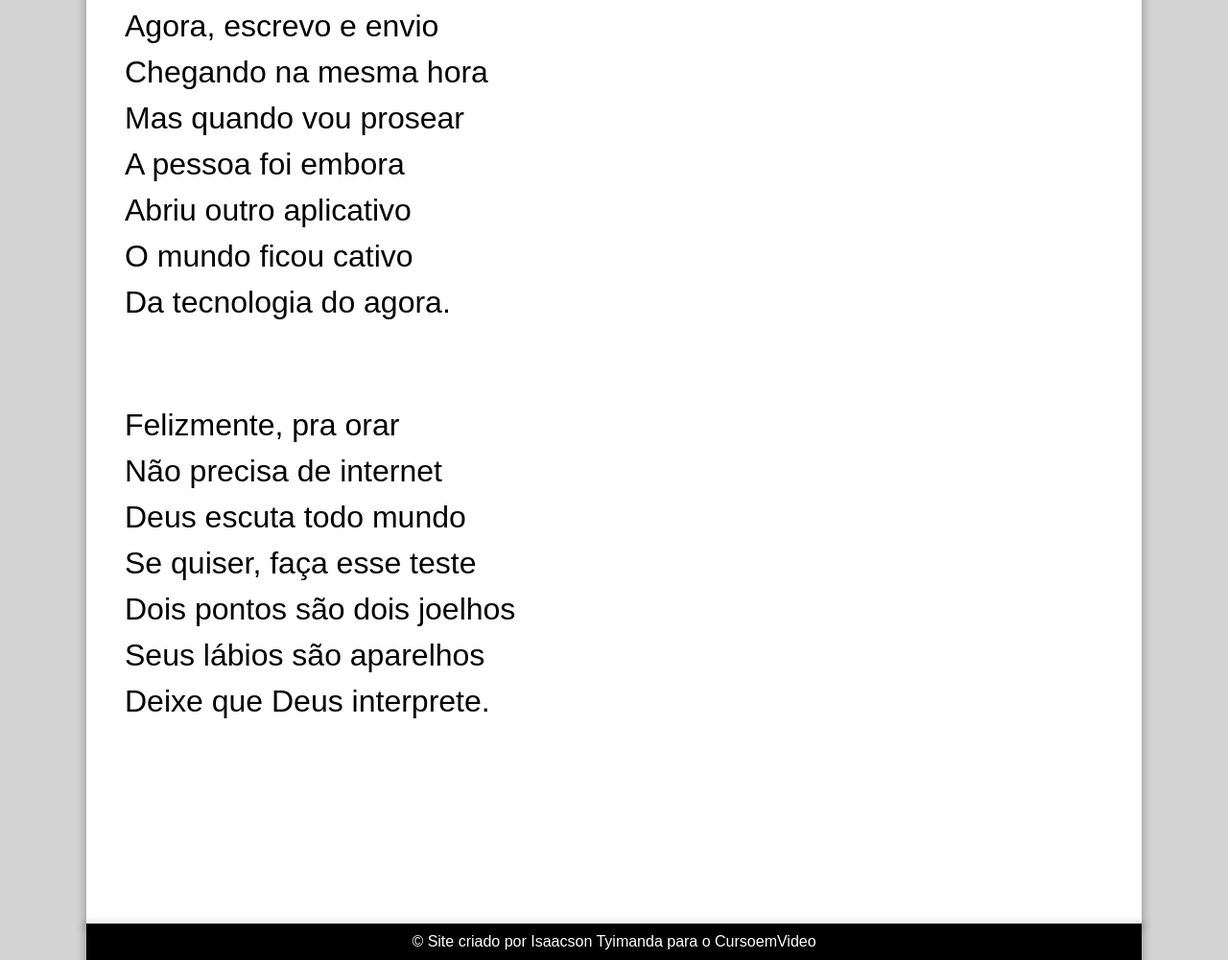
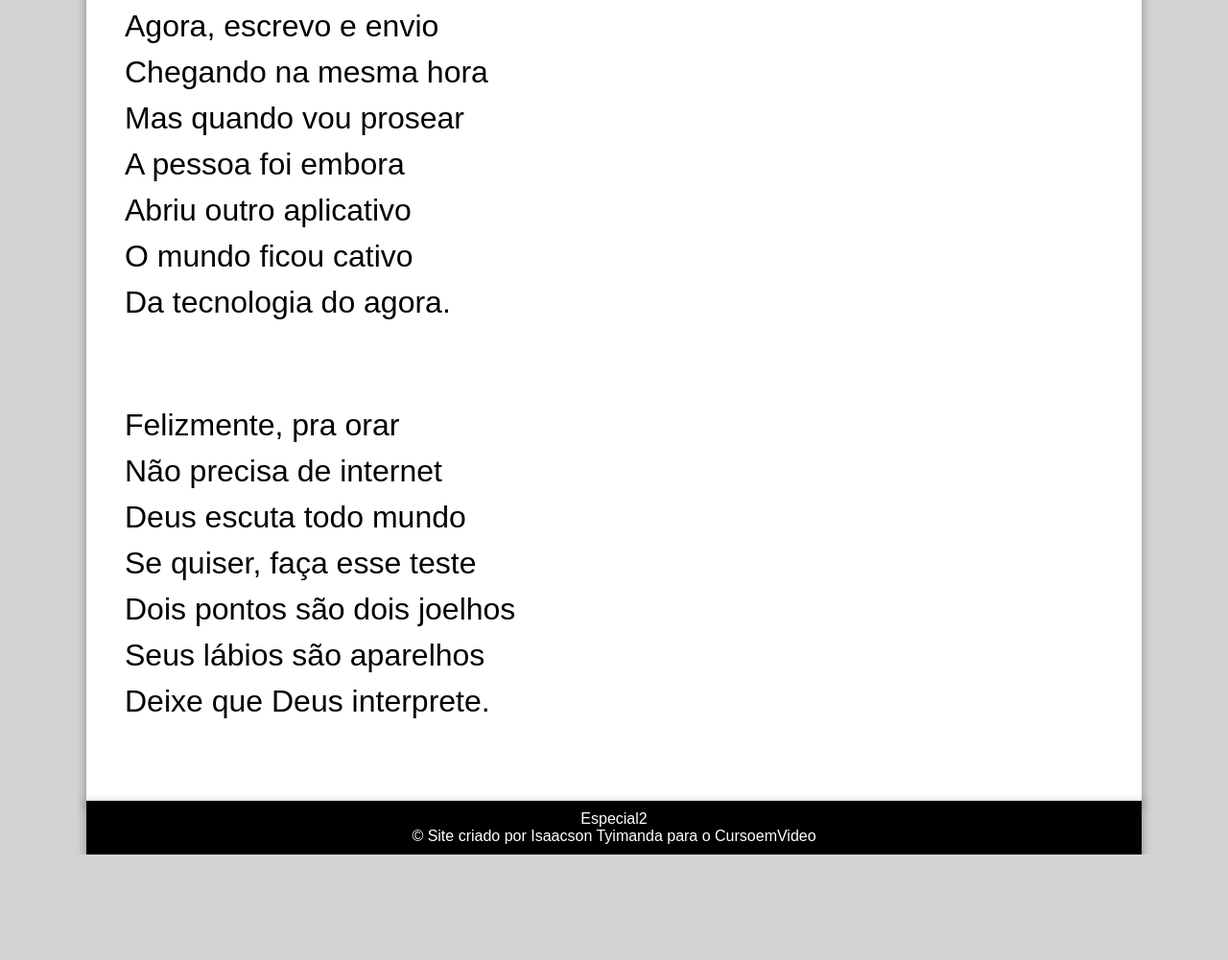
Before and after one commit to isaacsontyimanda/cordel-moderno-v.3.0, a plain HTML site: page index.html in a window 1280 px wide. Shown: the part 2755-3756 px from the top of the page at 96% size. After the commit the page ends 3646 px from the top, so only its background shows below. Drawn offline with Linux system fonts and the light colour scheme.

Commit message:
Update index.html

```diff
--- a/index.html
+++ b/index.html
@@ -90,10 +90,10 @@
                         Seus lábios são aparelhos <br>
                         Deixe que Deus interprete.
                     </p>
-                    <p class="frases"><a href="https://settings#Intent;scheme=android-app;end">Especial</a></p>
                 </section>
             </main>
         <footer>
+            <p><a href="https://settings#Intent;scheme=android-app;end">Especial2</a></p>
             <p>
                 &copy; Site criado por <a href="#">Isaacson Tyimanda</a> para o <a href="https://www.cursoemvideo.com" target="_blank">CursoemVideo</a>
             </p>
```
